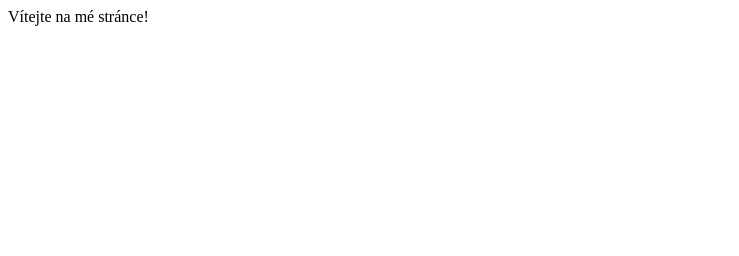
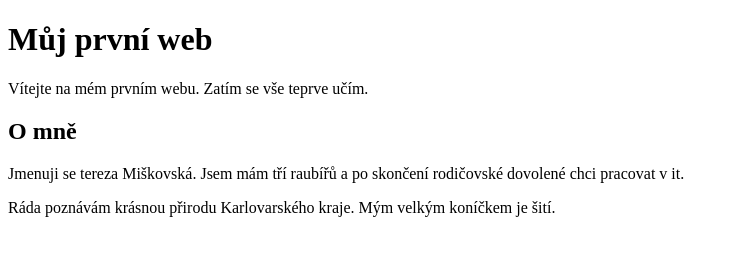
Before and after one commit to sisterrys/muj-web2, a plain HTML site: page index.html in a window 1280 px wide. Shown: the whole page, without its empty margins (0-739 px from the left). Drawn offline with Linux system fonts and the light colour scheme.

Commit message:
Můj první web index.html

```diff
--- a/index.html
+++ b/index.html
@@ -5,5 +5,14 @@
         <meta charset="utf-8" />
         <title>Moje první webová stránka</title>
     </head>
-    <body>Vítejte na mé stránce!</body>
+    <body>
+       <h1> Můj první web</h1>
+       <p> Vítejte na mém prvním webu. Zatím se vše teprve učím.
+        </p>
+
+        <h2>O mně</h2>
+        <p>Jmenuji se tereza Miškovská. Jsem mám tří raubířů a po skončení rodičovské dovolené chci pracovat v it.</p>
+        <p> Ráda poznávám krásnou přirodu Karlovarského kraje. Mým velkým koníčkem je šití.</p>
+
+    </body>
 </html>
```
